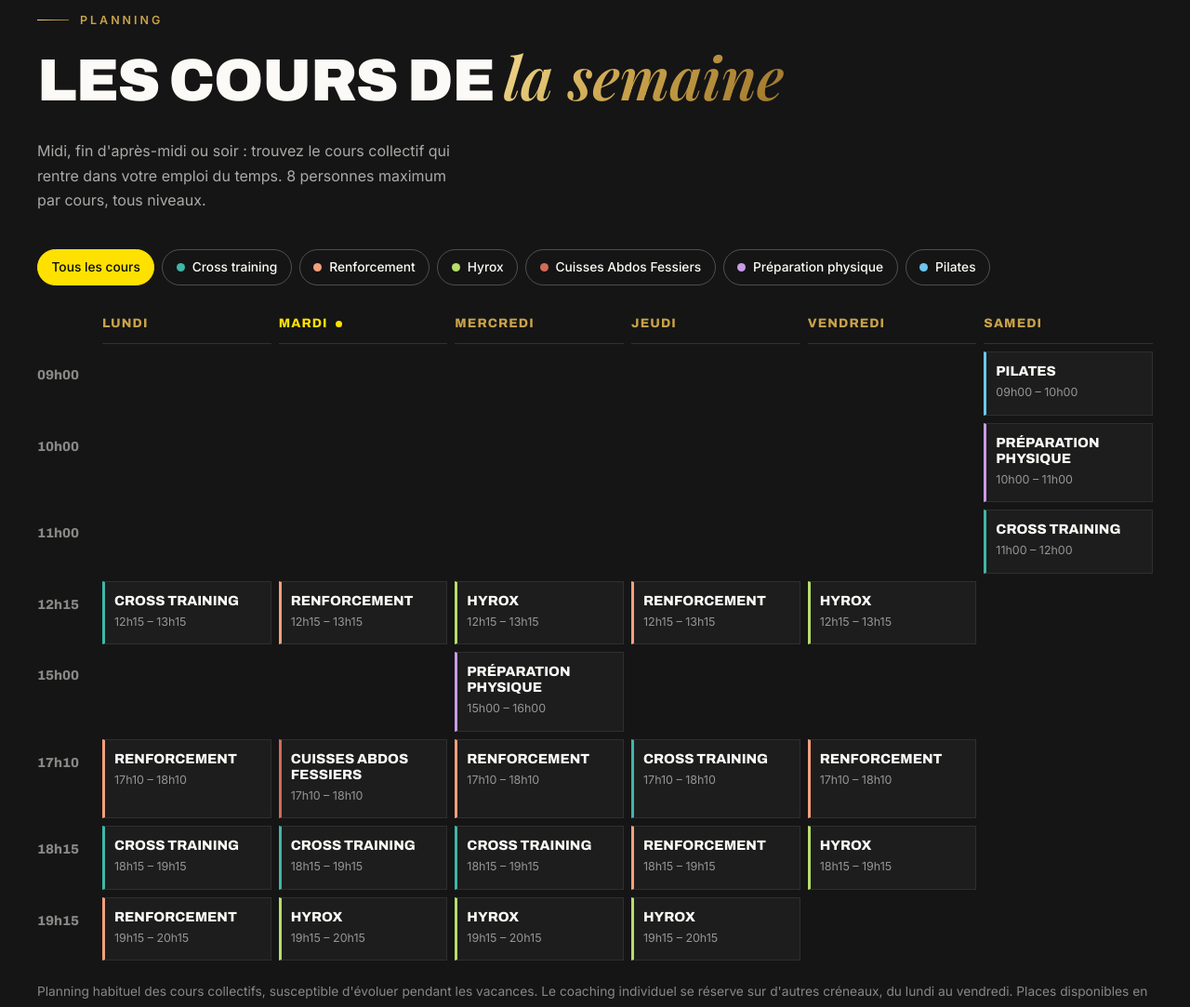
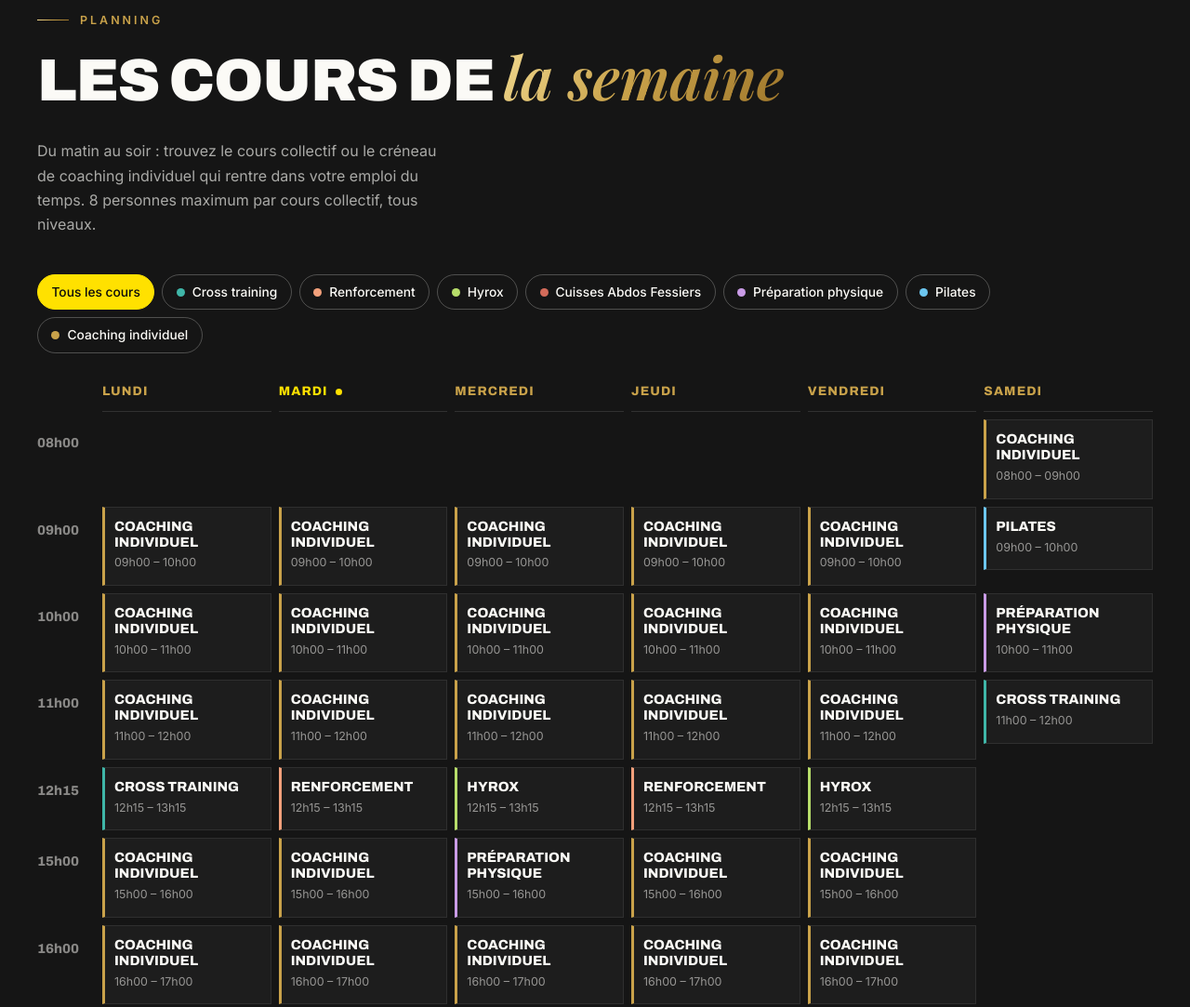
Before and after one commit to turagiyecoaching-stack/turagiye-coaching, a plain HTML site: page index.html in a window 1280 px wide. Shown: the part 3924-5007 px from the top of the page at 93% size. Drawn offline with Linux system fonts and the light colour scheme.

Commit message:
Planning accueil : créneaux de coaching individuel
Co-Authored-By: Claude Opus 5.5 <noreply@anthropic.com>

```diff
--- a/index.html
+++ b/index.html
@@ -271,7 +271,8 @@
     .wk-grid .dh.today { color: var(--yellow); }
     .wk-grid .dh.today::after { content: ""; display: inline-block; width: 7px; height: 7px; border-radius: 50%; background: var(--yellow); margin-left: 8px; vertical-align: middle; }
     .wk-grid .hr { font-family: var(--display); font-weight: 800; font-size: .9rem; color: rgba(251,250,246,.5); padding-top: 14px; }
-    .wk-class { display: block; height: 100%; text-decoration: none; background: #1d1d1d; border: 1px solid rgba(255,255,255,.08); border-left: 3px solid var(--c); padding: 12px 10px 13px; transition: transform .2s, background .2s, border-color .2s, opacity .25s; }
+    .wk-grid > div:not(.dh):not(.hr) { display: grid; gap: 6px; align-content: start; }
+    .wk-class { display: block; text-decoration: none; background: #1d1d1d; border: 1px solid rgba(255,255,255,.08); border-left: 3px solid var(--c); padding: 12px 10px 13px; transition: transform .2s, background .2s, border-color .2s, opacity .25s; }
     .wk-class:hover { transform: translateY(-2px); background: #252525; border-color: var(--gold); border-left-color: var(--c); }
     .wk-class b { display: block; font-family: var(--display); font-weight: 800; font-size: .92rem; text-transform: uppercase; line-height: 1.15; }
     .wk-class span { display: block; font-size: .78rem; color: rgba(251,250,246,.55); margin-top: 4px; }
@@ -582,12 +583,12 @@
           <span class="eyebrow">Planning</span>
           <h2 style="margin-top:18px">Les cours de <span class="gold-text">la semaine</span></h2>
         </div>
-        <p>Midi, fin d'après-midi ou soir : trouvez le cours collectif qui rentre dans votre emploi du temps. 8 personnes maximum par cours, tous niveaux.</p>
+        <p>Du matin au soir : trouvez le cours collectif ou le créneau de coaching individuel qui rentre dans votre emploi du temps. 8 personnes maximum par cours collectif, tous niveaux.</p>
       </div>
       <div class="wk-filters reveal" role="group" aria-label="Filtrer par discipline" id="wk-filters"></div>
       <div class="wk-grid reveal" id="wk-grid"></div>
       <div class="wk-list" id="wk-list"></div>
-      <p class="wk-note">Planning habituel des cours collectifs, susceptible d'évoluer pendant les vacances. Le coaching individuel se réserve sur d'autres créneaux, du lundi au vendredi. Places disponibles en temps réel sur <a href="https://feelup.app/turagiye-coaching-panazol" target="_blank" rel="noopener">Feelup</a>.</p>
+      <p class="wk-note">Planning habituel, susceptible d'évoluer pendant les vacances. Le coaching individuel se fait seul avec le coach, sur réservation. Places disponibles en temps réel sur <a href="https://feelup.app/turagiye-coaching-panazol" target="_blank" rel="noopener">Feelup</a>.</p>
       <div class="actions">
         <a class="btn btn-yellow" href="https://feelup.app/turagiye-coaching-panazol" target="_blank" rel="noopener">Réserver un cours →</a>
         <a class="btn btn-line" href="blog/renforcement-musculaire-tout-age.html">Pourquoi le renforcement ?</a>
@@ -898,7 +899,8 @@
         hyrox: { name: "Hyrox", c: "#b7dd6a" },
         caf:   { name: "Cuisses Abdos Fessiers", c: "#d36b5a" },
         prepa: { name: "Préparation physique", c: "#c99be6" },
-        pilates: { name: "Pilates", c: "#6cc6f0" }
+        pilates: { name: "Pilates", c: "#6cc6f0" },
+        perso: { name: "Coaching individuel", c: "#c9a24a" }
       };
       const CLASSES = [
         { d: 1, t: "12:15", e: "13:15", k: "cross" }, { d: 1, t: "17:10", e: "18:10", k: "renfo" }, { d: 1, t: "18:15", e: "19:15", k: "cross" }, { d: 1, t: "19:15", e: "20:15", k: "renfo" },
@@ -906,6 +908,15 @@
         { d: 3, t: "12:15", e: "13:15", k: "hyrox" }, { d: 3, t: "15:00", e: "16:00", k: "prepa" }, { d: 3, t: "17:10", e: "18:10", k: "renfo" }, { d: 3, t: "18:15", e: "19:15", k: "cross" }, { d: 3, t: "19:15", e: "20:15", k: "hyrox" },
         { d: 4, t: "12:15", e: "13:15", k: "renfo" }, { d: 4, t: "17:10", e: "18:10", k: "cross" }, { d: 4, t: "18:15", e: "19:15", k: "renfo" }, { d: 4, t: "19:15", e: "20:15", k: "hyrox" },
         { d: 5, t: "12:15", e: "13:15", k: "hyrox" }, { d: 5, t: "17:10", e: "18:10", k: "renfo" }, { d: 5, t: "18:15", e: "19:15", k: "hyrox" },
+        // Coaching individuel (1 personne, sur réservation)
+        ...[1, 2, 3, 4, 5].flatMap((d) => [["09:00", "10:00"], ["10:00", "11:00"], ["11:00", "12:00"], ["16:00", "17:00"]].map(([t, e]) => ({ d, t, e, k: "perso" }))),
+        ...[1, 2, 4, 5].map((d) => ({ d, t: "15:00", e: "16:00", k: "perso" })),
+        { d: 1, t: "18:15", e: "19:15", k: "perso" }, { d: 1, t: "19:15", e: "20:15", k: "perso" }, { d: 1, t: "20:15", e: "21:15", k: "perso" },
+        { d: 2, t: "20:15", e: "21:15", k: "perso" },
+        { d: 3, t: "18:15", e: "19:15", k: "perso" },
+        { d: 4, t: "20:15", e: "21:15", k: "perso" },
+        { d: 5, t: "19:15", e: "20:15", k: "perso" }, { d: 5, t: "20:15", e: "21:15", k: "perso" },
+        { d: 6, t: "08:00", e: "09:00", k: "perso" },
         { d: 6, t: "09:00", e: "10:00", k: "pilates" }, { d: 6, t: "10:00", e: "11:00", k: "prepa" }, { d: 6, t: "11:00", e: "12:00", k: "cross" }
       ];
       const DAYS = ["", "Lundi", "Mardi", "Mercredi", "Jeudi", "Vendredi", "Samedi"];
@@ -939,7 +950,7 @@
         const hr = document.createElement("div"); hr.className = "hr"; hr.textContent = fmt(t); grid.appendChild(hr);
         for (let d = 1; d <= 6; d++) {
           const cell = document.createElement("div");
-          CLASSES.filter((x) => x.d === d && x.t === t).forEach((x) => cell.appendChild(make(x)));
+          CLASSES.filter((x) => x.d === d && x.t === t).sort((a, b) => (a.k === "perso") - (b.k === "perso")).forEach((x) => cell.appendChild(make(x)));
           grid.appendChild(cell);
         }
       });
@@ -949,7 +960,7 @@
       for (let d = 1; d <= 6; d++) {
         const day = document.createElement("div"); day.className = "wk-day" + (d === today ? " today" : "");
         day.innerHTML = `<h4>${DAYS[d]}</h4><div class="items"></div>`;
-        CLASSES.filter((x) => x.d === d).forEach((x) => day.querySelector(".items").appendChild(make(x)));
+        CLASSES.filter((x) => x.d === d).sort((a, b) => a.t.localeCompare(b.t) || (a.k === "perso") - (b.k === "perso")).forEach((x) => day.querySelector(".items").appendChild(make(x)));
         list.appendChild(day);
       }
 
```
